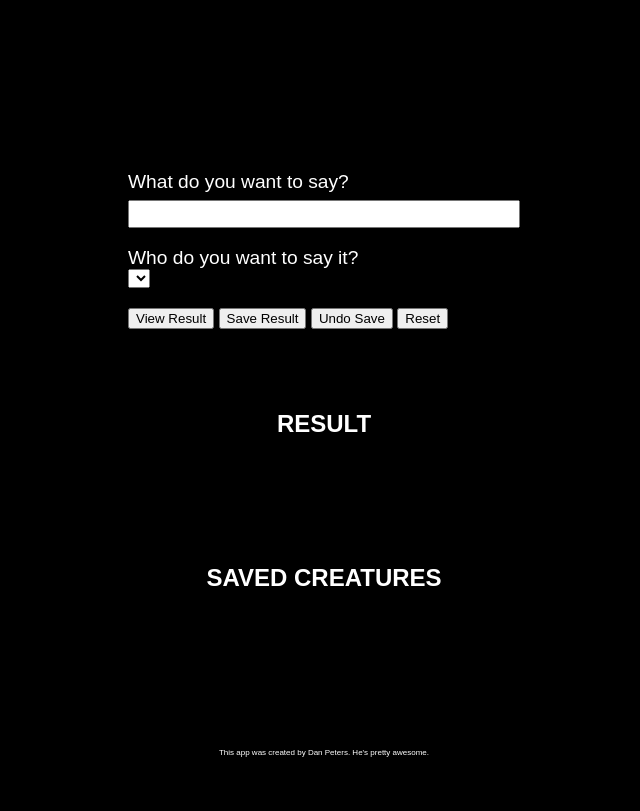
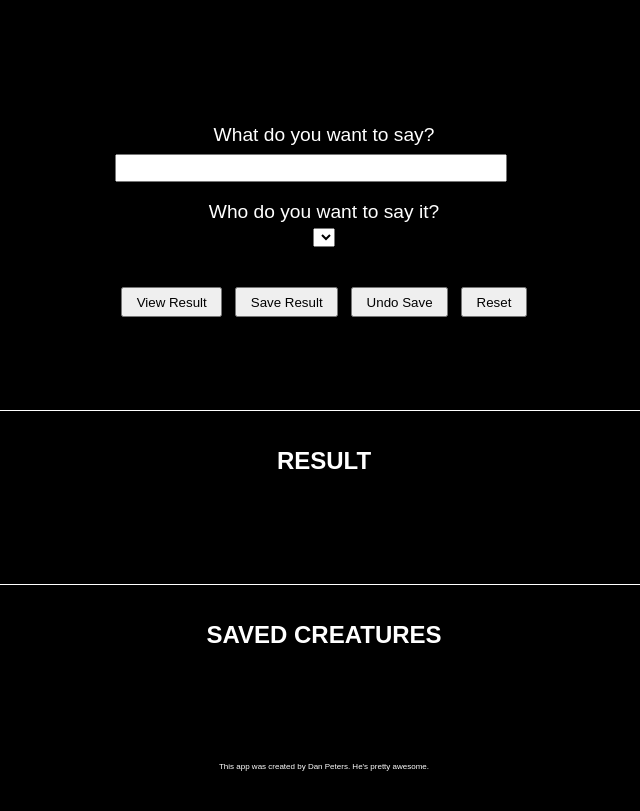
Before and after one commit to shellytang/21-angular-webpack, a website built with webpack: page lab-dan/app/index.html in a window 1280 px wide. Shown: the whole page, without its empty margins (316-956 px from the left). Built offline with nearby package versions, Linux system fonts and the light colour scheme; some packages are replaced by stand-ins of ours.

Commit message:
completed some stretch goals and added more styling

```diff
--- a/lab-dan/app/index.html
+++ b/lab-dan/app/index.html
@@ -5,11 +5,11 @@
   <title>Cowsay Angular</title>
 </head>
 <body>
-  <div class="flex-wrap column" ng-controller="cowsayCtrl as main">
-    <section class="flex-item">
+  <div class="flex-box-wrapper column" ng-controller="cowsayCtrl as main">
+    <section class="flex-item defined-max-height">
       <h1 ng-bind="main.title"></h1>
     </section>
-    <section class="flex-item">
+    <section class="flex-item defined-height with-section-divider">
       <form novalidate>
         <div class="form-section">
           <label>What do you want to say?</label>
@@ -17,9 +17,9 @@
         </div>
         <div class="form-section">
           <label>Who do you want to say it?</label>
-          <select name="creature" ng-model="main.form.creature" ng-init="main.form.creature = main.creatures[0]" ng-options="creature for creature in main.creatures"></select>
+          <select name="creature" ng-model="main.form.creature" ng-init="main.form.creature = main.creatures[main.getRandIndex()]" ng-options="creature for creature in main.creatures"></select>
         </div>
-        <div class="form-section">
+        <div class="flex-item form-section">
           <button type="submit" name="submit" ng-click="main.updateMsg()">View Result</button>
           <button type="button" name="save" ng-click="main.save()">Save Result</button>
           <button type="button" name="undo" ng-click="main.undo()">Undo Save</button>
@@ -28,12 +28,12 @@
       </form>
     </section>
     <h2>RESULT</h2>
-    <section class="flex-item">
+    <section class="flex-item defined-height with-section-divider">
       <pre class="flex-item" ng-bind="main.formOutput"></pre>
     </section>
     <h2>SAVED CREATURES</h2>
     <section class="flex-item">
-      <div class="flex-wrap row">
+      <div class="flex-box-wrapper row">
         <pre class="flex-item" ng-repeat="save in main.saves track by $index" ng-bind="save"></pre>
       </div>
     </section>
--- a/lab-dan/app/index.js
+++ b/lab-dan/app/index.js
@@ -45,4 +45,9 @@ function update ($log) {
     self.formOutput = defaultMsg
     self.copyOutput = ''
   }
+
+  self.getRandIndex = function () {
+    let result = Math.floor((Math.random()*100)) % self.creatures.length
+    return result
+  }
 }
--- a/lab-dan/app/scss/main.scss
+++ b/lab-dan/app/scss/main.scss
@@ -7,12 +7,15 @@ html {
   font-family: sans-serif;
 }
 
-body {
-  height: 100vh;
+html, body {
+  height: 100%;
+}
+
+h1, h2, h3, h4 {
+  text-align: center;
 }
 
 h1 {
-  text-align: center;
   font-size: 2em;
 }
 
@@ -25,14 +28,23 @@ label, input {
   margin-top: .4em;
   min-width: 20em;
   font-size: 1.2em;
-  // margin-right: .6em;
+  text-align: center;
 }
 
-.flex-wrap {
+select {
+  display: block;
+  margin: .4em auto;
+  margin-bottom: 2em
+}
+
+button {
+  margin: 1em .5em;
+  padding: .4em 1em;
+}
+
+.flex-box-wrapper {
+  min-height: 100%;
   display: flex;
-  align-items: center;
-  justify-content: center;
-  height: 100%;
 }
 
 .column {
@@ -45,9 +57,28 @@ label, input {
 }
 
 .flex-item {
+  display: flex;
+  flex: 1;
+  align-items: center;
+  justify-content: center;
   margin: auto;
+}
+
+.defined-min-height {
+  min-height: 8em;
+}
+
+.defined-max-height {
+  max-height: 5em;
 }
 
 .form-section {
   margin-bottom: 1.2em;
 }
+
+.with-section-divider {
+  border-bottom: 1px solid;
+  width: 75%;
+  padding-bottom: 2em;
+  margin-bottom: 1em;
+}
--- a/lab-dan/webpack.config.js
+++ b/lab-dan/webpack.config.js
@@ -3,7 +3,7 @@ module.exports = {
   entry: './app',
   output: {
     filename: 'bundle.js',
-    path: '/build',
+    path: `${__dirname}/build`,
   },
   module: {
     loaders: [
```
